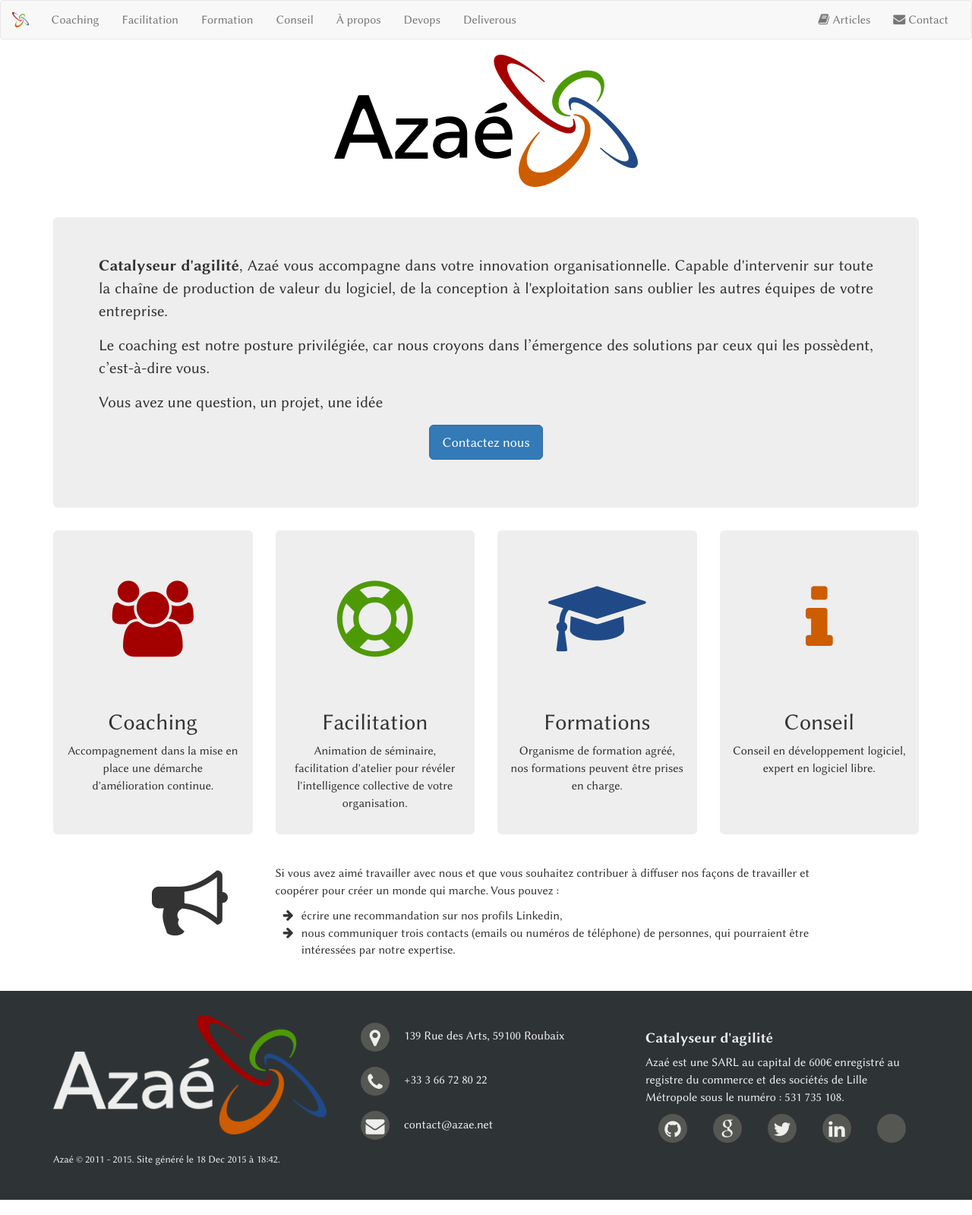
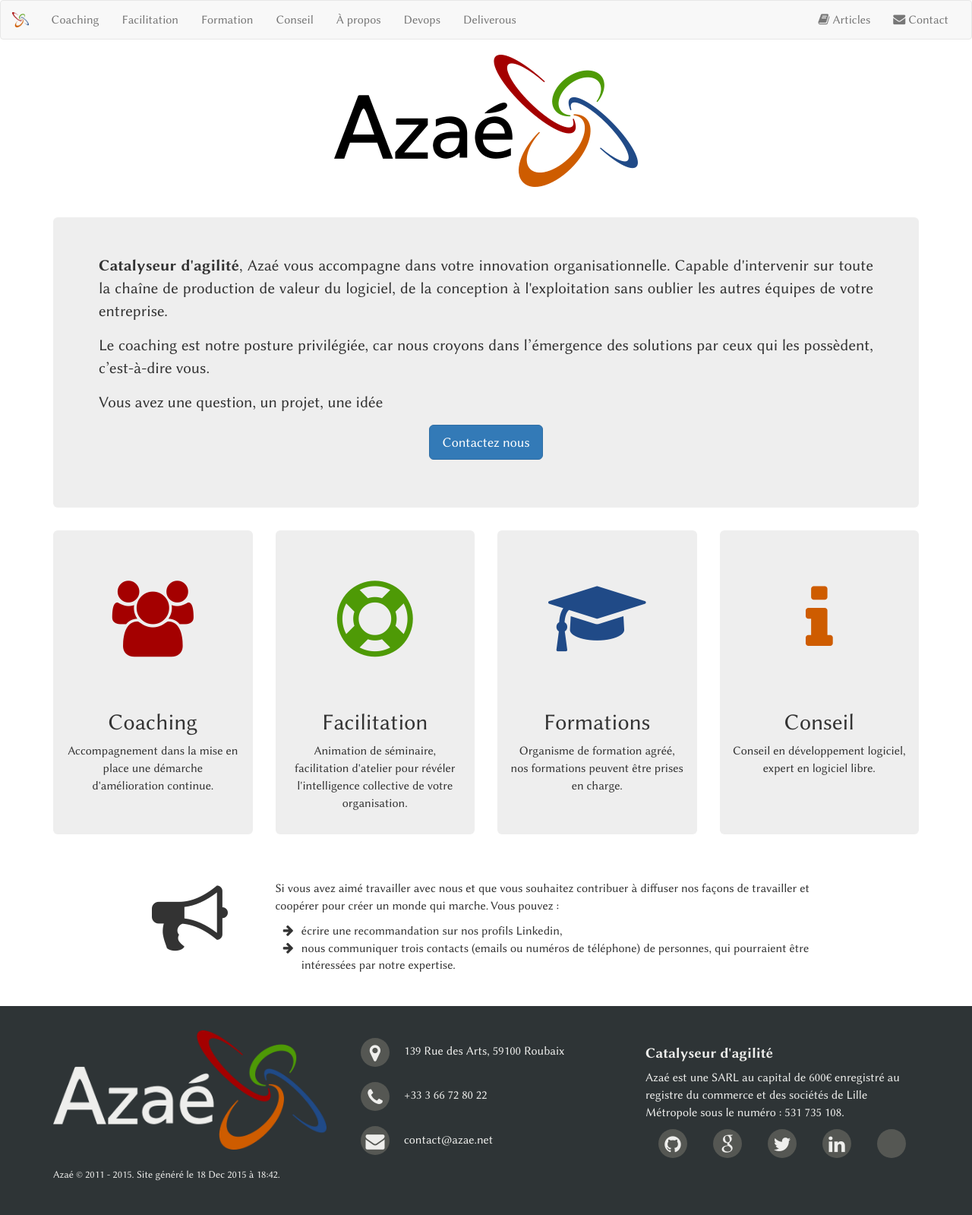
Before and after one commit to coachBZH/azae.net, a Jekyll site: the page built from index.html, in a window 1280 px wide. Shown: the whole page at 76% size. Built offline with Jekyll 4.4.1, drawn with Linux system fonts in a browser that asks for light colours; some web fonts are replaced.

Commit message:
landing page updated for mobile browsing

```diff
--- a/index.html
+++ b/index.html
@@ -53,6 +53,7 @@
         <p class="text-center">{{service.description}}</p>
       </a>
     </div>
+    <div class="spacer-20"></div>
   </div>
   {% endfor %}
 </div>
```
